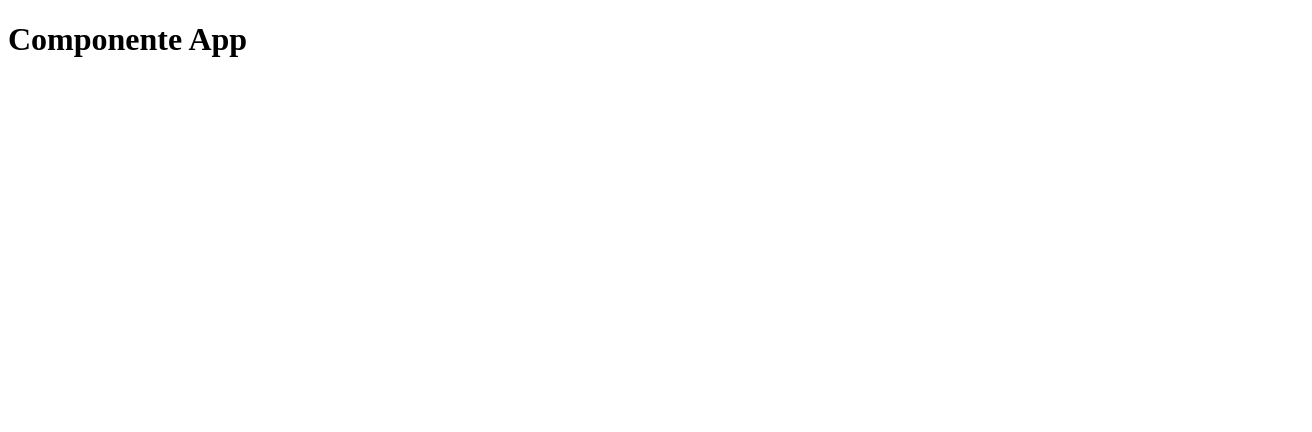
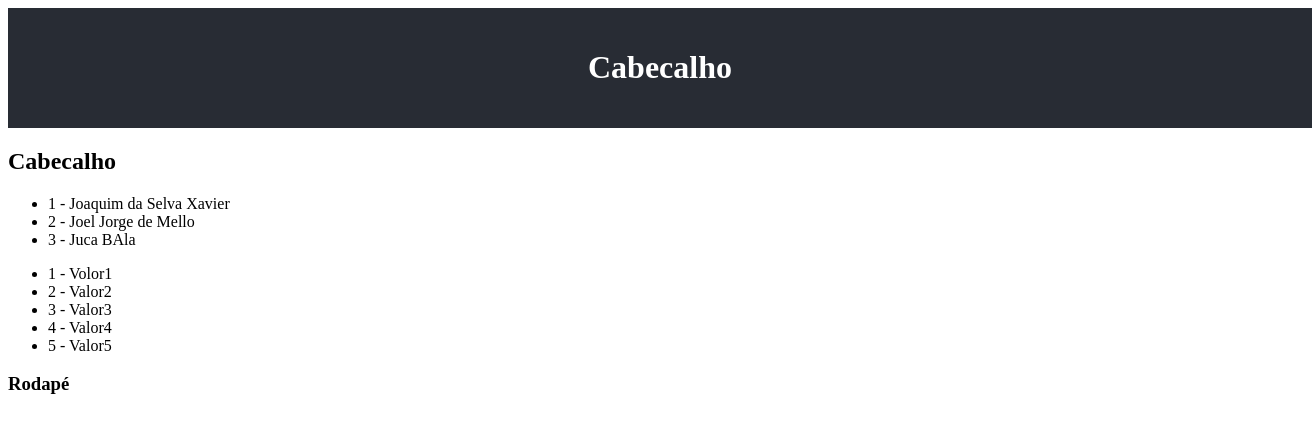
Before and after one commit to 1TDSPV-2024/aula-04-2sem, a React (Vite) app in the folder aula04/: page / in a window 1280 px wide. Shown: the top 432 px of the page, 1312 px wide, since content can reach past the window. Built offline with nearby package versions, Linux system fonts and the light colour scheme.

Commit message:
props, Types e cssModules

```diff
--- a/aula04/src/App.tsx
+++ b/aula04/src/App.tsx
@@ -7,10 +7,17 @@
 * 5 - Antes da palavra reservada function devemos adicionar a directiva export default para informar ao registrador que aquele componente pode ser visto, lido e importado por qualquer outro componente dentro do projeto.Ex: export default function
 **/
 
+import Cabecalho from "./components/Cabecalho/Cabecalho"
+import Conteudo from "./components/Conteudo/Conteudo";
+import Rodape from "./components/Rodape/Rodape";
+import styles from "./CSS/App.module.css"
+
 export default function App() {
   return(
-    <div>
-      <h1>Componente App</h1>
+    <div className="styles.container">
+      <Cabecalho/>
+      <Conteudo/>
+      <Rodape/>
     </div>
-  )
+  );
 }
--- /dev/null
+++ b/aula04/src/CSS/App.module.css
@@ -0,0 +1,20 @@
+
+
+.container{
+    display: flex;
+    flex-direction: column;
+    align-items: center;
+    justify-content: space-between;
+    min-height: 100wh;
+    background-color: #f5f5f5;
+    font-family: Arial, sans-serif;
+}
+
+.header{
+    background-color: #282c34;
+    padding: 20px;
+    color: #fff;
+    width: 100%;
+    text-align: center;
+
+}
--- /dev/null
+++ b/aula04/src/components/Cabecalho/Cabecalho.tsx
@@ -0,0 +1,8 @@
+import styles from "../../CSS/App.module.css"
+export default function Cabecalho(){
+    return(
+        <header className={styles.header}>
+            <h1>Cabecalho</h1>
+        </header>
+    );
+}
--- /dev/null
+++ b/aula04/src/components/Conteudo/Conteudo.tsx
@@ -0,0 +1,18 @@
+import Lista from "../Lista/Lista"
+import ListaProps from "../Lista/ListaProps"
+
+export default function Cabecalho(){
+
+    //const dados:string = "Valor";
+    const arrayDados = ["Volor1","Valor2","Valor3","Valor4","Valor5"];
+
+    return(
+        <main>
+            <h2>Cabecalho</h2>
+            <Lista/>
+            <div>
+                <ListaProps data={arrayDados}/>
+            </div>
+        </main>
+    );
+}
--- /dev/null
+++ b/aula04/src/components/Lista/Lista.tsx
@@ -0,0 +1,18 @@
+export default function Lista(){
+    const nomes = ["Joaquim da Selva Xavier","Joel Jorge de Mello","Juca BAla"]
+    return(
+
+        <ul>
+            {nomes.map((nome,i)=>(
+                <li key={i}>{i+1} - {nome}</li>
+            ))}
+        </ul>
+
+//<ul>
+//<li>{nomes[0]}</li>
+//<li>{nomes[1]}</li>
+//<li>{nomes[2]}</li>
+//</ul>
+
+    );
+}
--- /dev/null
+++ b/aula04/src/components/Lista/ListaProps.tsx
@@ -0,0 +1,27 @@
+type ListaProps = {
+    data:string[];
+}
+
+export default  function ListaProps({data}:ListaProps){
+    return(
+        <ul>
+            {data.map((d,i)=>(
+                <li key={i}>{i+1} - {d}</li>
+            ))}
+        </ul>
+    );
+}
+
+
+//Criando um tipo de dados igual ao componente
+// type ListaProps = {
+//     data:string
+// }
+
+// export default  function ListaProps({data}:ListaProps){
+//     return(
+//         <div>
+//             <p>Esse foi o dado passado: {data}</p>
+//         </div>
+//     );
+// }
--- /dev/null
+++ b/aula04/src/components/Rodape/Rodape.tsx
@@ -0,0 +1,7 @@
+export default function Rodape(){
+    return(
+        <footer>
+           <h3>Rodapé</h3>
+        </footer>
+    )
+}
```
